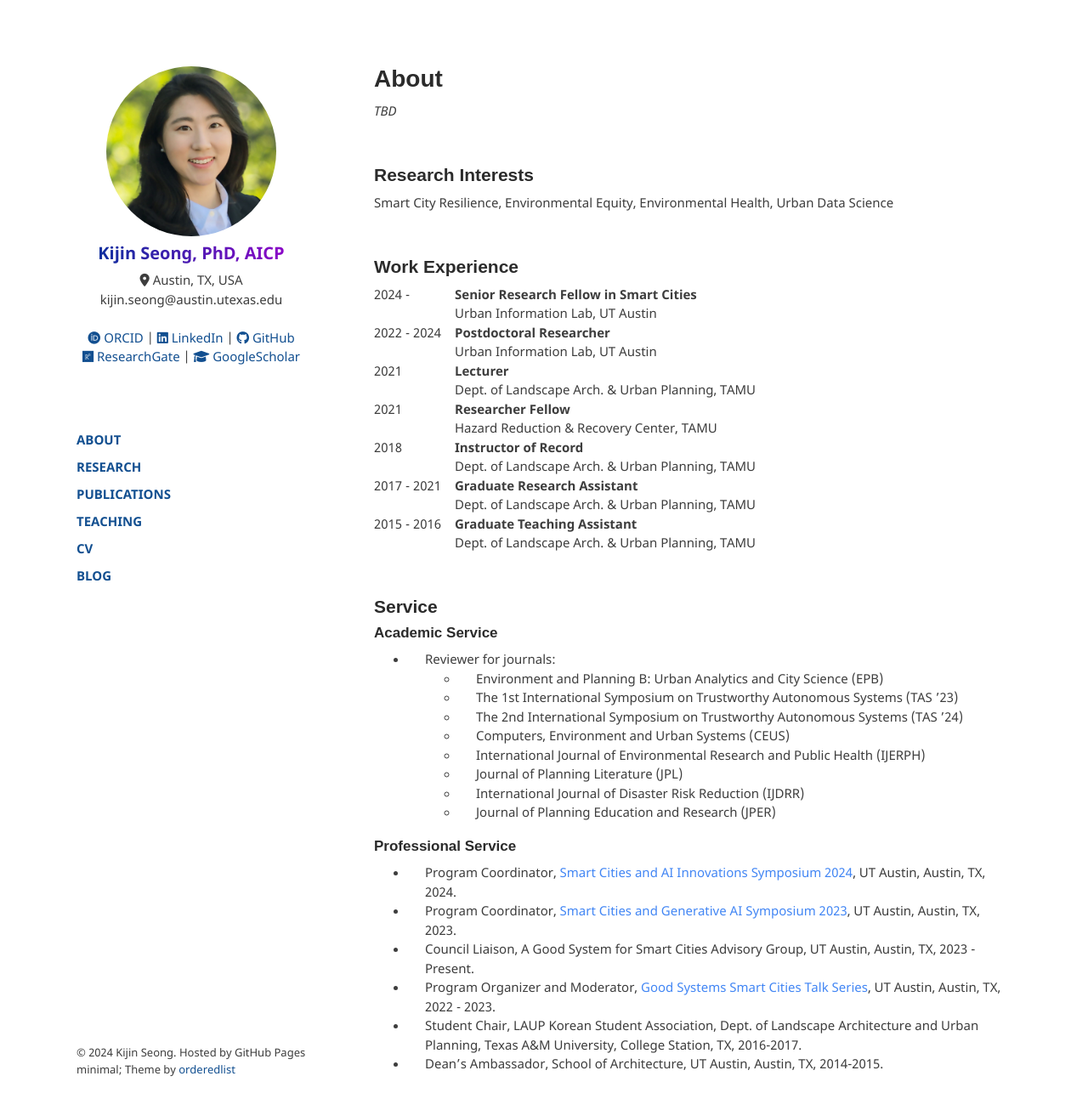
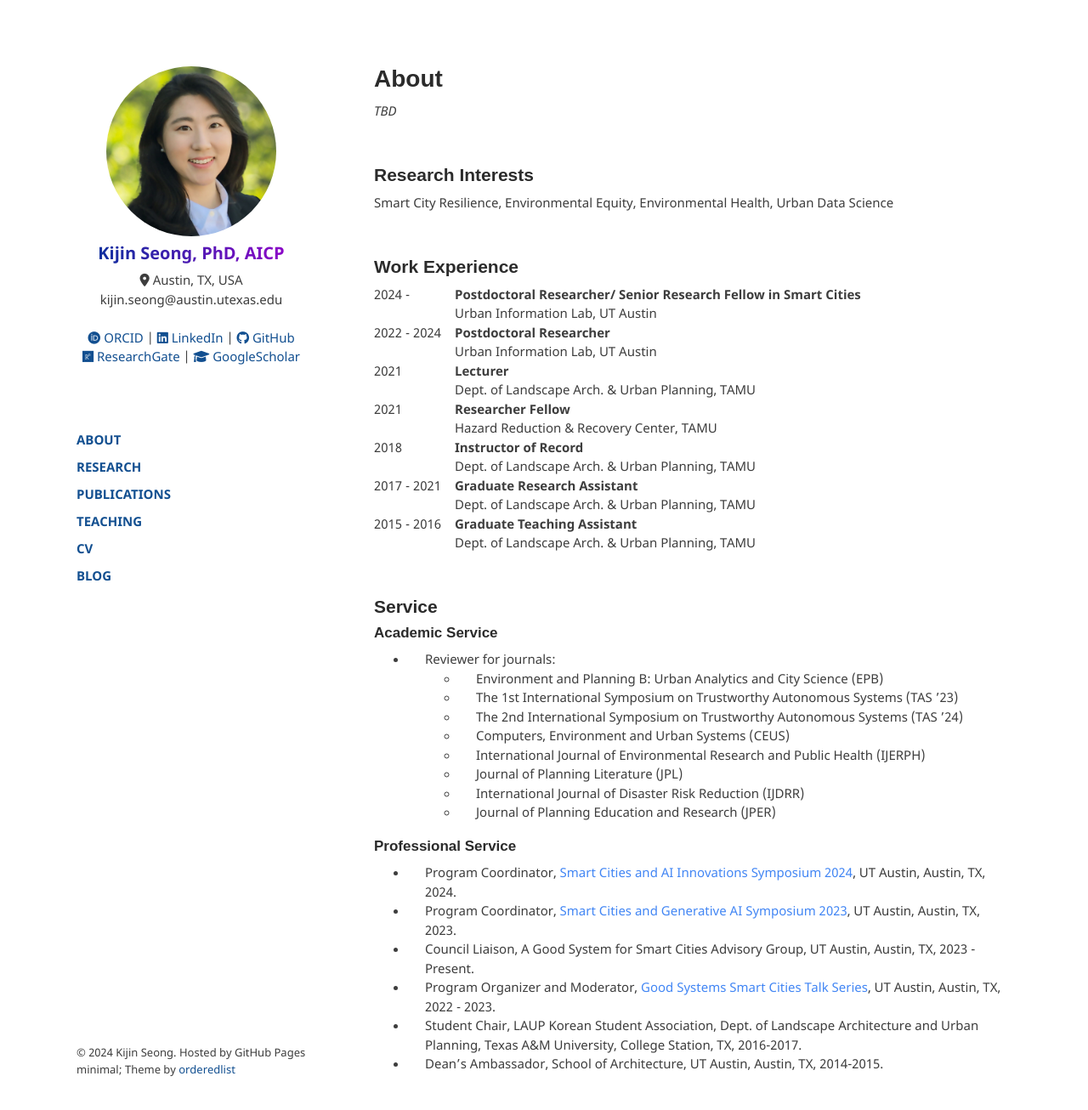
Before and after one commit to kijinseong/kijinseong.github.io, a Jekyll site: the page built from pages/about.md, in a window 1280 px wide and 1333 px high. Shown: the top 1306 px of the window at 85% size. Built offline with Jekyll 4.4.1, drawn with Linux system fonts in a browser that asks for light colours.

Commit message:
Edited work experience

```diff
--- a/pages/about.md
+++ b/pages/about.md
@@ -17,7 +17,7 @@ Smart City Resilience, Environmental Equity, Environmental Health, Urban Data Sc
 
 ## Work Experience
 <p>
-<span style="display:inline-block; width: 95px;">2024 -</span><b>Senior Research Fellow in Smart Cities</b><br />
+<span style="display:inline-block; width: 95px;">2024 -</span><b>Postdoctoral Researcher/ Senior Research Fellow in Smart Cities</b><br />
 <span style="display:inline-block; text-indent: 95px;">Urban Information Lab, UT Austin</span><br />
 <span style="display:inline-block; width: 95px;">2022 - 2024</span><b>Postdoctoral Researcher</b><br />
 <span style="display:inline-block; text-indent: 95px;">Urban Information Lab, UT Austin</span><br />
```
